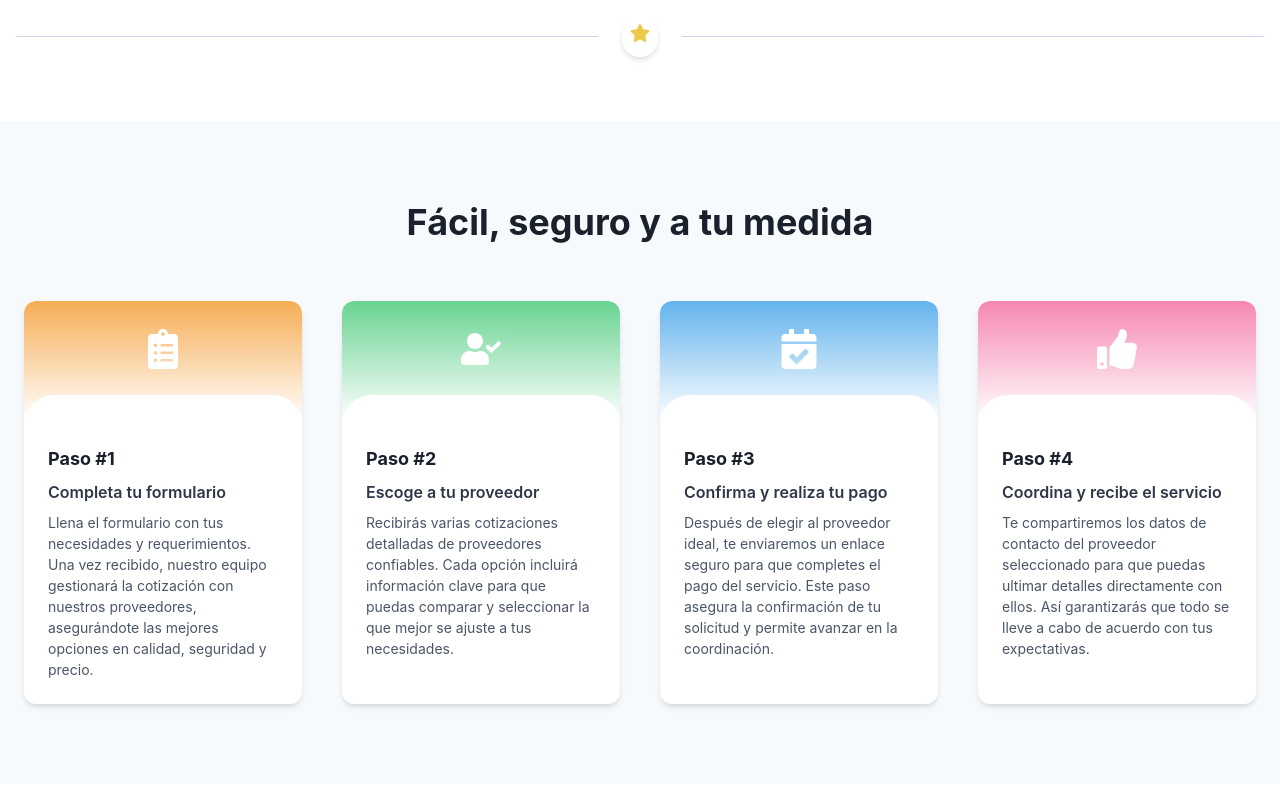
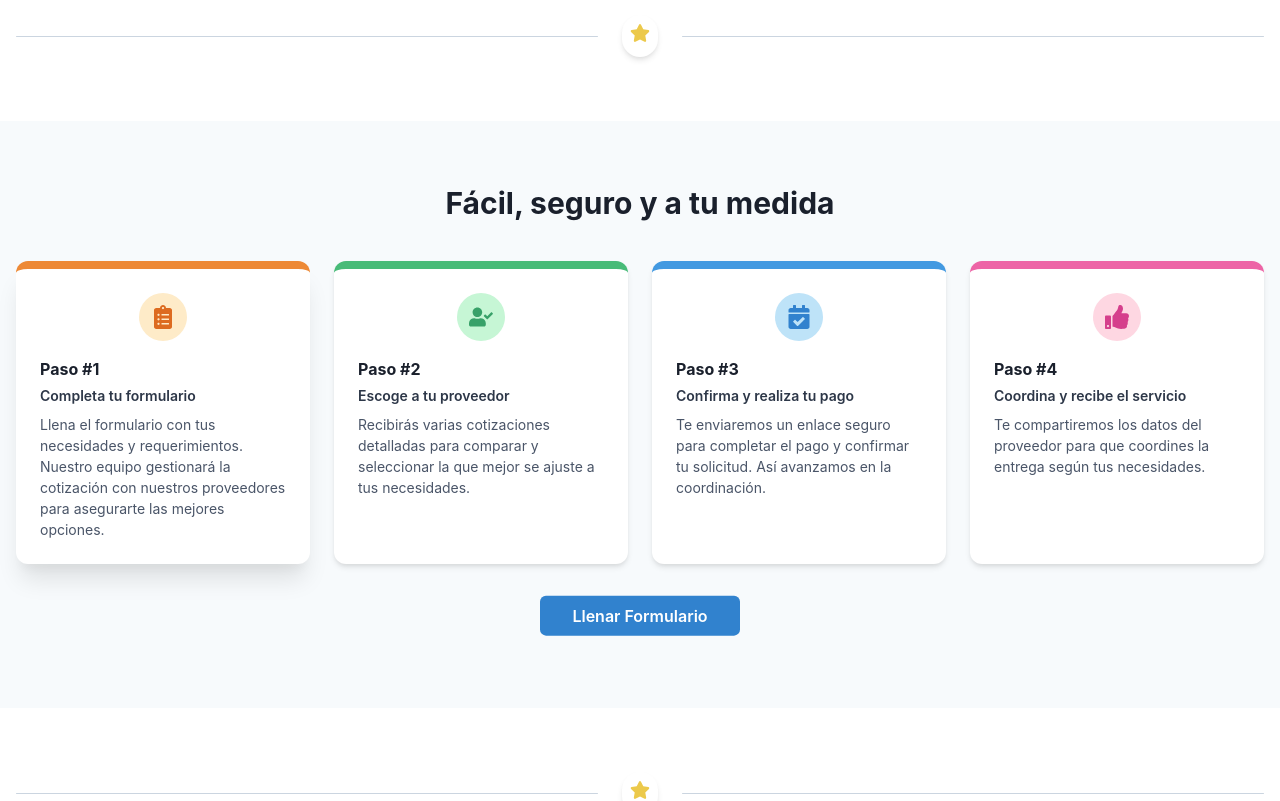
Before and after one commit to Olstertecn11/GrSolutions, a React (Vite) app: page / in a window 1280 px wide. Shown: the part 2220-3021 px from the top of the page. Built offline with nearby package versions, Linux system fonts and the light colour scheme.

Commit message:
fix quoute steps

```diff
--- a/src/App.jsx
+++ b/src/App.jsx
@@ -1,6 +1,7 @@
 import RouterManager from "./router/RouterManager"
 import '@/assets/css/main.css'
 import '@/assets/css/Home.css'
+import '@/assets/css/animations.css'
 
 export default function App() {
   return (
--- a/src/assets/css/Home.css
+++ b/src/assets/css/Home.css
@@ -18,13 +18,6 @@
 
 }
 
-@keyframes swing {
-  0% { transform: rotate(0deg); }
-  25% { transform: rotate(10deg); }
-  50% { transform: rotate(0deg); }
-  75% { transform: rotate(-10deg); }
-  100% { transform: rotate(0deg); }
-}
 
 .vertical-carousel{
   position: relative;
--- /dev/null
+++ b/src/assets/css/animations.css
@@ -0,0 +1,25 @@
+
+@keyframes swing {
+  0% { transform: rotate(0deg); }
+  25% { transform: rotate(10deg); }
+  50% { transform: rotate(0deg); }
+  75% { transform: rotate(-10deg); }
+  100% { transform: rotate(0deg); }
+}
+
+
+.btn-move-animation {
+  animation: move 0.5s ease-in-out infinite;
+}
+
+@keyframes move {
+  0% {
+    transform: translateY(0);
+  }
+  50% {
+    transform: translateY(-10px);
+  }
+  100% {
+    transform: translateY(0);
+  }
+}
--- a/src/pages/Home/Steps.jsx
+++ b/src/pages/Home/Steps.jsx
@@ -1,104 +1,115 @@
 import {
   Box,
+  Flex,
   Heading,
   Text,
-  VStack,
+  Icon,
+  Button,
   SimpleGrid,
-  Icon,
-  Flex,
+  useBreakpointValue,
 } from "@chakra-ui/react";
 import { FaClipboardList, FaUserCheck, FaCalendarCheck, FaThumbsUp } from "react-icons/fa";
+import { useState } from "react";
 
 const steps = [
   {
-    icon: FaClipboardList,
     title: "Paso #1",
     subtitle: "Completa tu formulario",
     description:
-      "Llena el formulario con tus necesidades y requerimientos. Una vez recibido, nuestro equipo gestionará la cotización con nuestros proveedores, asegurándote las mejores opciones en calidad, seguridad y precio.",
-    color: "#F6AD55", // naranja
+      "Llena el formulario con tus necesidades y requerimientos. Nuestro equipo gestionará la cotización con nuestros proveedores para asegurarte las mejores opciones.",
+    icon: FaClipboardList,
+    color: "orange",
   },
   {
-    icon: FaUserCheck,
     title: "Paso #2",
     subtitle: "Escoge a tu proveedor",
     description:
-      "Recibirás varias cotizaciones detalladas de proveedores confiables. Cada opción incluirá información clave para que puedas comparar y seleccionar la que mejor se ajuste a tus necesidades.",
-    color: "#68D391", // verde
+      "Recibirás varias cotizaciones detalladas para comparar y seleccionar la que mejor se ajuste a tus necesidades.",
+    icon: FaUserCheck,
+    color: "green",
   },
   {
-    icon: FaCalendarCheck,
     title: "Paso #3",
     subtitle: "Confirma y realiza tu pago",
     description:
-      "Después de elegir al proveedor ideal, te enviaremos un enlace seguro para que completes el pago del servicio. Este paso asegura la confirmación de tu solicitud y permite avanzar en la coordinación.",
-    color: "#63B3ED", // azul
+      "Te enviaremos un enlace seguro para completar el pago y confirmar tu solicitud. Así avanzamos en la coordinación.",
+    icon: FaCalendarCheck,
+    color: "blue",
   },
   {
-    icon: FaThumbsUp,
     title: "Paso #4",
     subtitle: "Coordina y recibe el servicio",
     description:
-      "Te compartiremos los datos de contacto del proveedor seleccionado para que puedas ultimar detalles directamente con ellos. Así garantizarás que todo se lleve a cabo de acuerdo con tus expectativas.",
-    color: "#F687B3", // rosa
+      "Te compartiremos los datos del proveedor para que coordines la entrega según tus necesidades.",
+    icon: FaThumbsUp,
+    color: "pink",
   },
 ];
 
 const Steps = () => {
+  const [activeStep, setActiveStep] = useState(0);
+  const isMobile = useBreakpointValue({ base: true, md: false });
+
   return (
-    <Box bg="gray.50" py={20} px={6}>
-      <Heading textAlign="center" fontSize={{ base: "2xl", md: "4xl" }} mb={14}>
+    <Box py={16} px={4} bg="gray.50">
+      <Heading textAlign="center" fontSize="3xl" mb={10}>
         Fácil, seguro y a tu medida
       </Heading>
 
-      <SimpleGrid columns={{ base: 1, md: 2, lg: 4 }} spacing={10} maxW="7xl" mx="auto">
-        {steps.map((step, i) => (
+      <SimpleGrid columns={{ base: 1, md: 4 }} spacing={6} maxW="7xl" mx="auto">
+        {steps.map((step, index) => (
           <Box
-            key={i}
+            key={index}
+            bg="white"
             borderRadius="xl"
-            overflow="hidden"
-            boxShadow="md"
-            bg="white"
-            transition="all 0.3s"
-            _hover={{ boxShadow: "xl", transform: "translateY(-4px)" }}
+            shadow={activeStep === index ? "xl" : "md"}
+            p={6}
+            borderTop="8px solid"
+            borderColor={`${step.color}.400`}
+            transition="all 0.3s ease"
+            cursor="pointer"
+            onClick={() => setActiveStep(index)}
+            _hover={{
+              transform: "translateY(-4px)",
+              shadow: "xl",
+            }}
           >
-            <Box
-              h="120px"
-              bgGradient={`linear(to-b, ${step.color}, transparent)`}
-              position="relative"
-              display="flex"
-              justifyContent="center"
-              alignItems="center"
-              pb={6}
-              borderTopRadius="xl"
+            <Flex
+              justify="center"
+              align="center"
+              bg={`${step.color}.100`}
+              w={12}
+              h={12}
+              borderRadius="full"
+              mb={4}
+              mx="auto"
             >
-              <Icon as={step.icon} boxSize={10} color="white" zIndex="1" />
-              <Box
-                position="absolute"
-                bottom="-1"
-                left="0"
-                width="full"
-                height="30px"
-                bg="white"
-                borderTopRadius="full"
-                zIndex="0"
-              />
-            </Box>
+              <Icon as={step.icon} boxSize={6} color={`${step.color}.500`} />
+            </Flex>
 
-            <VStack spacing={2} p={6} align="start">
-              <Text fontWeight="bold" fontSize="lg">
+            <Text fontWeight="bold" fontSize="md" mb={1}>
               {step.title}
             </Text>
-              <Text fontWeight="semibold" fontSize="md" color="gray.700">
+            <Text fontWeight="semibold" fontSize="sm" color="gray.700">
               {step.subtitle}
             </Text>
-              <Text fontSize="sm" color="gray.600">
+            <Text fontSize="sm" color="gray.600" mt={2}>
               {step.description}
             </Text>
-            </VStack>
           </Box>
         ))}
       </SimpleGrid>
+
+      <Flex mt={10} justify="center">
+        <Button
+          colorScheme="blue"
+          px={8}
+          className="btn-move-animation"
+          onClick={() => window.location.href = '/Cotizacion'} // o tu ruta real
+        >
+          Llenar Formulario
+        </Button>
+      </Flex>
     </Box>
   );
 };
--- /dev/null
+++ b/src/pages/QuoteSteps.jsx
@@ -0,0 +1,127 @@
+import {
+  Box,
+  Button,
+  FormControl,
+  FormLabel,
+  Input,
+  Select,
+  Step,
+  StepIndicator,
+  StepNumber,
+  StepSeparator,
+  StepStatus,
+  StepTitle,
+  StepDescription,
+  Stepper,
+  useSteps,
+  VStack,
+  Textarea,
+  Flex,
+} from '@chakra-ui/react';
+import { useState } from 'react';
+
+const steps = [
+  { title: 'Cliente', description: 'Tus datos' },
+  { title: 'Servicio', description: 'Detalles' },
+  { title: 'Direcciones', description: 'Origen y destino' },
+  { title: 'Resumen', description: 'Confirmar envío' },
+];
+
+const QuouteSteps = () => {
+  const { activeStep, setActiveStep } = useSteps({ initialStep: 0 });
+
+  const nextStep = () => setActiveStep((s) => s + 1);
+  const prevStep = () => setActiveStep((s) => s - 1);
+
+  return (
+    <Box maxW="4xl" mx="auto" py={10}>
+      <Stepper index={activeStep} colorScheme="blue" mb={10}>
+        {steps.map((step, index) => (
+          <Step key={index}>
+            <StepIndicator>
+              <StepStatus complete={<StepNumber />} incomplete={<StepNumber />} active={<StepNumber />} />
+            </StepIndicator>
+            <Box flexShrink="0">
+              <StepTitle>{step.title}</StepTitle>
+              <StepDescription>{step.description}</StepDescription>
+            </Box>
+            <StepSeparator />
+          </Step>
+        ))}
+      </Stepper>
+
+      <Box p={6} borderWidth="1px" borderRadius="lg" bg="white" shadow="md">
+        {activeStep === 0 && (
+          <VStack spacing={4} align="stretch">
+            <FormControl isRequired>
+              <FormLabel>Nombre completo</FormLabel>
+              <Input placeholder="Ej. Juan Pérez" />
+            </FormControl>
+            <FormControl isRequired>
+              <FormLabel>Correo electrónico</FormLabel>
+              <Input type="email" placeholder="correo@ejemplo.com" />
+            </FormControl>
+            <FormControl isRequired>
+              <FormLabel>Teléfono</FormLabel>
+              <Input type="tel" placeholder="Ej. 5555-5555" />
+            </FormControl>
+          </VStack>
+        )}
+
+        {activeStep === 1 && (
+          <VStack spacing={4} align="stretch">
+            <FormControl isRequired>
+              <FormLabel>Tipo de servicio</FormLabel>
+              <Select placeholder="Selecciona una opción">
+                <option value="mudanza">Mudanza</option>
+                <option value="flete">Flete</option>
+                <option value="transporte">Transporte de carga</option>
+              </Select>
+            </FormControl>
+            <FormControl>
+              <FormLabel>Fecha del servicio</FormLabel>
+              <Input type="date" />
+            </FormControl>
+            <FormControl>
+              <FormLabel>Hora estimada</FormLabel>
+              <Input type="time" />
+            </FormControl>
+          </VStack>
+        )}
+
+        {activeStep === 2 && (
+          <VStack spacing={4} align="stretch">
+            <FormControl isRequired>
+              <FormLabel>Dirección de origen</FormLabel>
+              <Textarea placeholder="Ej. Zona 10, Ciudad de Guatemala" />
+            </FormControl>
+            <FormControl isRequired>
+              <FormLabel>Dirección de destino</FormLabel>
+              <Textarea placeholder="Ej. Carretera a El Salvador, KM 12" />
+            </FormControl>
+          </VStack>
+        )}
+
+        {activeStep === 3 && (
+          <Box textAlign="center">
+            <Text mb={4}>¿Estás listo para enviar tu solicitud?</Text>
+            <Button colorScheme="green">Enviar Cotización</Button>
+          </Box>
+        )}
+
+        <Flex justify="space-between" mt={8}>
+          <Button onClick={prevStep} isDisabled={activeStep === 0}>
+            Atrás
+          </Button>
+          {activeStep < steps.length - 1 ? (
+            <Button onClick={nextStep} colorScheme="blue">
+              Siguiente
+            </Button>
+          ) : null}
+        </Flex>
+      </Box>
+    </Box>
+  );
+};
+
+export default QuouteSteps;
--- a/src/router/routes.js
+++ b/src/router/routes.js
@@ -1,7 +1,10 @@
 import Home from "../pages/Home"
+import QuouteSteps from "@/pages/QuoteSteps"
+
 
 
 export default [
   { title: 'Inicio', path: '/', component: Home },
+  { title: 'Cotización', path: '/Cotizacion', component: QuouteSteps },
 
 ]
```
Lines whose indentation alone changed are shown as unchanged.
